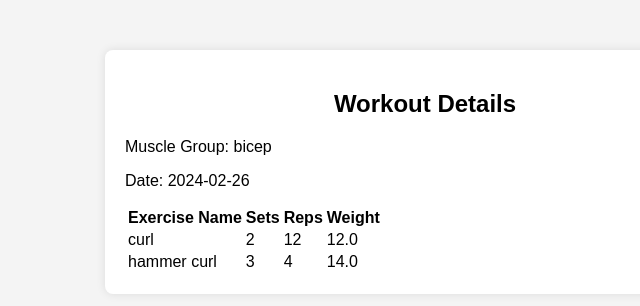
After one commit to mihaiFilipoiu/cs50x-final-project, a Flask app: page /log/2 in a window 1280 px wide. The commit adds this page. Shown: the top 306 px of the page, without its empty margins (215-855 px from the left). Run offline with Flask 3, Linux system fonts and the light colour scheme; a user stored in the database is signed in; some libraries are stand-ins or nearby versions.

Commit message:
log.html and backend logic seem to work fine

```diff
--- a/app.py
+++ b/app.py
@@ -116,17 +116,18 @@ def register():
     else:
         return render_template("register.html")
 
+# DONE
 @app.route("/")
 @login_required
 def index():
-    # Query the db for the logs and log details of the current user
+    # Query the db for the logs of the current user
     logs = db.execute("""SELECT * FROM logs WHERE user_id = ?
                       ORDER BY id DESC""", session["user_id"])
 
     # Pass the logs to the homepage
     return render_template("index.html", logs = logs)
 
-# WIP
+# DONE
 @app.route("/add_log", methods=["GET", "POST"])
 @login_required
 def add_log():
@@ -160,3 +161,22 @@ def add_log():
 
     else:
         return render_template("add_log.html")
+
+# DONE
+@app.route("/log/<int:log_id>")
+@login_required
+def log(log_id):
+    # Query the db for the log details of the current user
+    log_details = db.execute("""SELECT l.id, l.date, l.muscle_group, ld.sets,
+                            ld.reps, ld.weight, ld.ex_name FROM logs l
+                            JOIN log_details ld ON l.id = ld.log_id
+                            JOIN users u ON u.id = l.user_id
+                            WHERE u.id = ? AND l.id = ?
+                            """, session["user_id"], log_id)
+    print(log_details)
+
+    muscle_group = log_details[0]["muscle_group"]
+    date = log_details[0]["date"]
+
+    # Pass the log details to the log's page
+    return render_template("log.html", muscle_group = muscle_group, date = date, details = log_details)
--- a/templates/index.html
+++ b/templates/index.html
@@ -12,10 +12,12 @@
         <a href="/add_log" class="add_log_sign">+</a>
         <div class="logs">
             {% for log in logs %}
+            <a href="/log/{{ log.id }}" class="log_details">
                 <div class="log">
                     <p>Muscle Group: {{ log.muscle_group }}</p>
                     <p>Date: {{ log.date }}</p>
                 </div>
+            </a>
             {% endfor %}
         </div>
     </div>
--- /dev/null
+++ b/templates/log.html
@@ -0,0 +1,34 @@
+<!DOCTYPE html>
+<html lang="en">
+<head>
+    <meta charset="UTF-8">
+    <meta name="viewport" content="width=device-width, initial-scale=1.0">
+    <title>Log Details</title>
+    <link rel="stylesheet" href="{{ url_for('static', filename='styles.css') }}">
+</head>
+<body>
+    <div class="container">
+        <h2>Workout Details</h2>
+        <div class="container1">
+            <p>Muscle Group: {{ muscle_group }}</p>
+            <p>Date: {{ date }}</p>
+        </div>
+        <table>
+            <tr>
+                <th>Exercise Name</th>
+                <th>Sets</th>
+                <th>Reps</th>
+                <th>Weight</th>
+            </tr>
+            {% for detail in details %}
+            <tr>
+                <td>{{ detail.ex_name }}</td>
+                <td>{{ detail.sets }}</td>
+                <td>{{ detail.reps }}</td>
+                <td>{{ detail.weight }}</td>
+            </tr>
+            {% endfor %}
+        </table>
+    </div>
+</body>
+</html>
```
